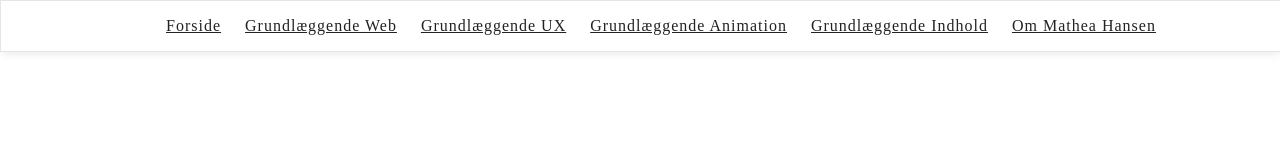
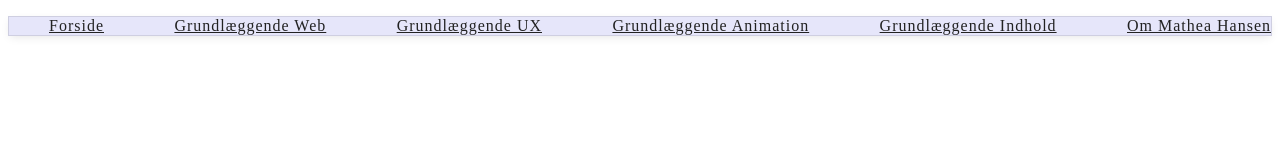
Before and after one commit to math21t7/exam, a plain HTML site: page index.html in a window 1280 px wide. Drawn offline with Linux system fonts and the light colour scheme.

Commit message:
opdateret fælles style

```diff
--- a/style.css
+++ b/style.css
@@ -1,26 +1,26 @@
+/*----img----*/
+img {
+  max-width: 100%;
+}
 /*----Topnav menu-------- */
-.topnav {
-  display: grid;
-  place-content: center;
-  overflow: hidden;
-  position: fixed;
-  top: 0;
-  left: 0;
-  width: 100%;
-  background: #fff;
+@media (min-width: 250px) {
+  header nav ul {
+    display: flex;
+    gap: 20px;
+    justify-content: space-between;
+    background-color: lavender;
+    overflow-x: auto;
     box-shadow: 0 3px 10px -2px rgba(0, 0, 0, 0.1);
     border: 1px solid rgba(0, 0, 0, 0.1);
   }
   .topnav a {
-  padding: 10px;
     color: #222;
     letter-spacing: 1px;
     text-decoration-style: none;
     font-size: 1rem;
   }
-.topnav li {
-  display: inline-block;
-}
   .topnav ul {
     list-style-type: none;
   }
+}
+/*----headlines----*/
```
Also changed, not shown: 1 other file. Lines whose indentation alone changed are shown as unchanged.
